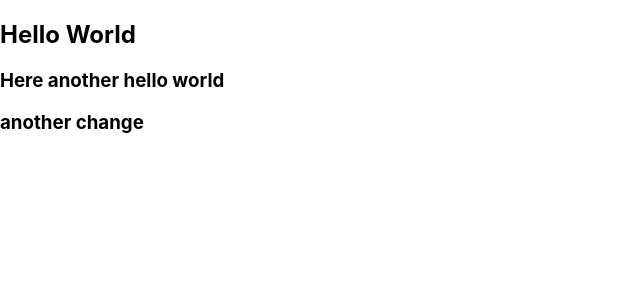
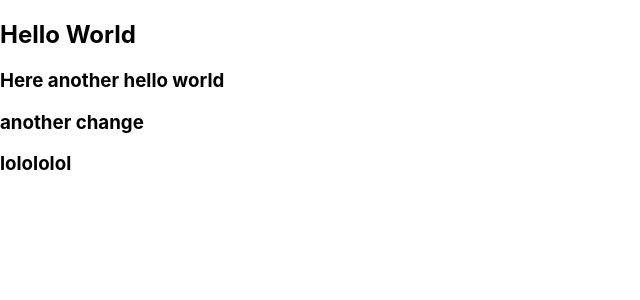
Before and after one commit to anasis22/test-repo, a React (Create React App) app in the folder first-repo/: page / in a window 1280 px wide. Shown: the top 300 px of the page, without its empty margins (0-640 px from the left). Built offline with nearby package versions, Linux system fonts and the light colour scheme.

Commit message:
last update to check

```diff
--- a/first-repo/src/App.js
+++ b/first-repo/src/App.js
@@ -6,6 +6,7 @@ const App = () => {
       <h2>Hello World</h2>
       <h3>Here another hello world</h3>
       <h3>another change</h3>
+      <h3>lolololol</h3>
     </div>
   )
 }
```
